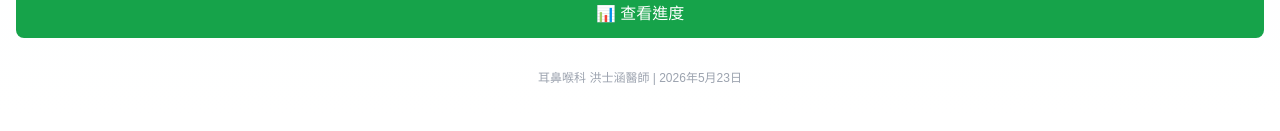
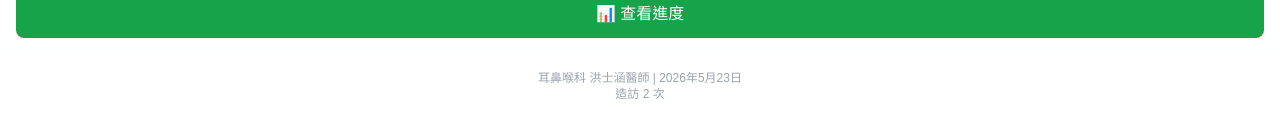
Before and after one commit to seedturtle/swallowing-rehab-web, a React (Vite) app: page / in a window 1280 px wide. Shown: the part 1702-1833 px from the top of the page. Built offline with nearby package versions, Linux system fonts and the light colour scheme.

Commit message:
Add visit counter to homepage footer

```diff
--- a/src/App.tsx
+++ b/src/App.tsx
@@ -13,8 +13,14 @@ function App() {
   const [currentView, setCurrentView] = useState<View>('home');
   const [selectedCategory, setSelectedCategory] = useState('all');
   const [selectedExercise, setSelectedExercise] = useState<Exercise | null>(null);
+
+  const [visitCount] = useState<number>(() => {
+    const prev = parseInt(localStorage.getItem('swallow-rehab-visit') || '0');
+    localStorage.setItem('swallow-rehab-visit', String(prev + 1));
+    return prev + 1;
+  });
+
   const [progress, setProgress] = useState<PatientProgress[]>(() => {
-    // 從 localStorage 讀取（不同裝置各自保存）
     try {
       const saved = localStorage.getItem('swallow-rehab-progress');
       if (saved) return JSON.parse(saved);
@@ -29,7 +35,6 @@ function App() {
 
   const completeExercise = (exerciseId: string, repetitions?: number, tracking?: TrackingSummary) => {
     const now = new Date().toISOString();
-
     saveProgress([...progress, {
       date: now,
       exerciseId,
@@ -97,7 +102,8 @@ function App() {
 
           {/* Footer — 僅首頁顯示 */}
           <div className="text-center text-xs text-gray-400 mt-8 pb-4">
-            耳鼻喉科 洪士涵醫師 | 2026年5月23日
+            耳鼻喉科 洪士涵醫師 | 2026年5月23日<br />
+            造訪 {visitCount} 次
           </div>
         </div>
       )}
```
Also changed, not shown: 1 other file (tests, documents, lock files or other folders).
